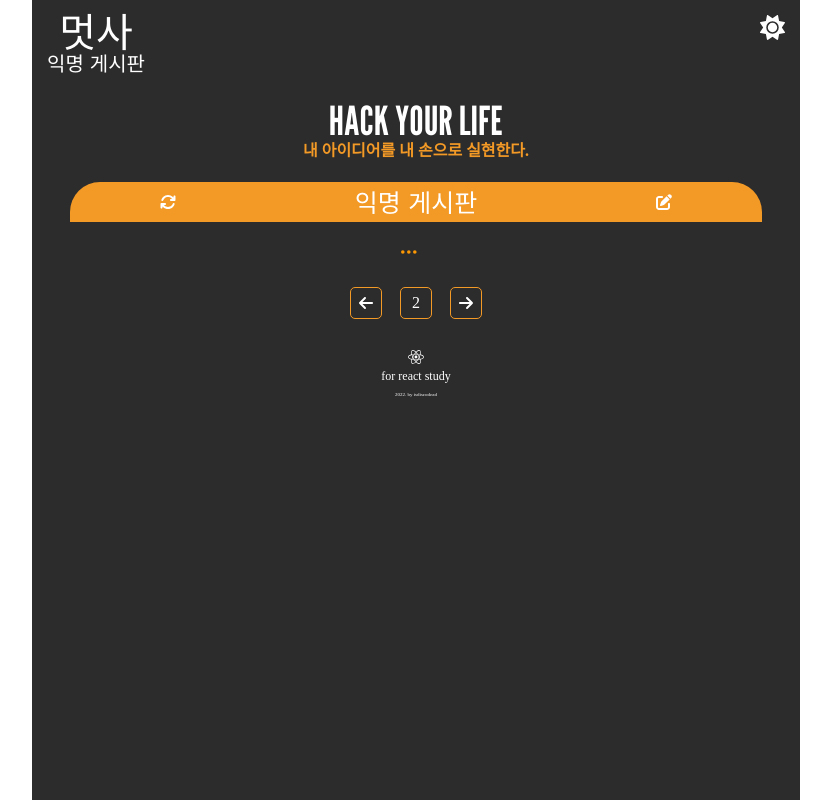
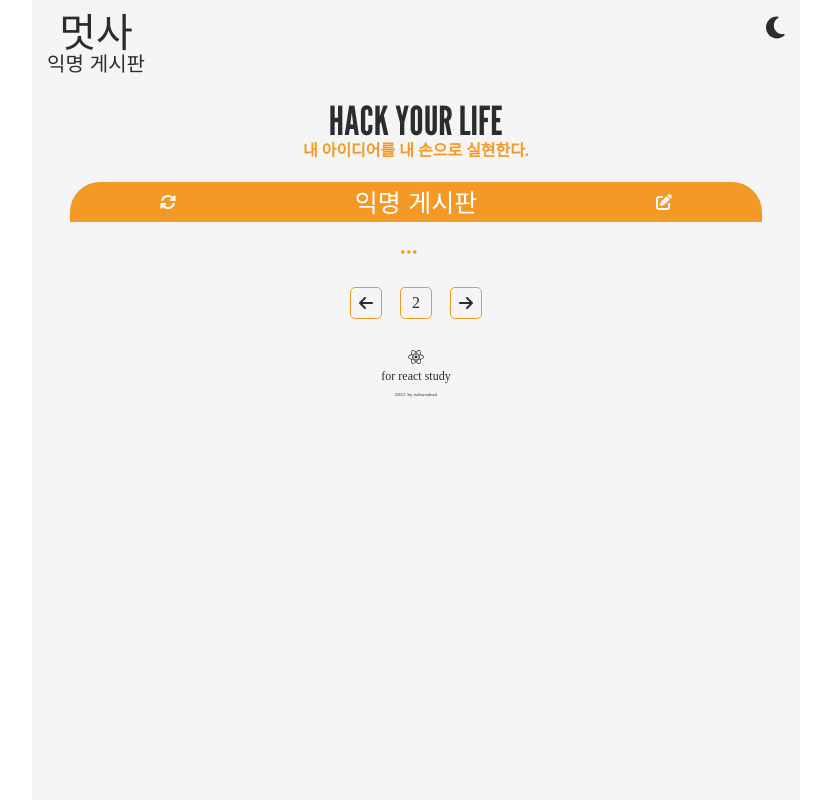
Before and after one commit to isdiscodead/like_lion_2022, a React (Create React App) app in the folder FEReact/react-study/: page / in a window 1280 px wide. Shown: the whole page, without its empty margins (224-1055 px from the left). Built offline with nearby package versions, Linux system fonts and the light colour scheme.

Commit message:
seperate Header and Slogun component

```diff
--- a/FEReact/react-study/src/App.jsx
+++ b/FEReact/react-study/src/App.jsx
@@ -1,10 +1,11 @@
+import React, { useState } from "react";
+
 // 작성한 styled components
 import {
     EachPostLi,
     Footer,
     FooterBig,
     FooterSmall,
-    Header,
     LoadingDiv,
     LoadingImg,
     Main,
@@ -17,15 +18,11 @@ import {
     PostSection,
     PostTitle,
     PostTitleDiv,
-    SlogunBig,
-    SlogunSection,
-    SlogunSmall,
-    SubHeaderDiv,
-    TitleBig,
-    TitleLogoDiv,
-    TitleSmall,
 } from './styledComponent';
 
+// 묶어서 분리한 Component들
+import Header from './Header';
+import Slogun from './Slogun';
 
 // 아이콘 import
 // yarn add @fortawesome/free-solid-svg-icons @fortawesome/react-fontawesome @fortawesome/fontawesome-svg-core @fortawesome/free-brands-svg-icons
@@ -40,6 +37,7 @@ import {
 } from '@fortawesome/free-solid-svg-icons';
 import { FontAwesomeIcon } from '@fortawesome/react-fontawesome';
 import { faReact } from '@fortawesome/free-brands-svg-icons';
+
 import { darkTheme, lightTheme, GlobalStyles } from './styles';
 import { ThemeProvider } from 'styled-components';
 
@@ -49,7 +47,7 @@ import loadingIcon from './loading.svg';
 
 function App() {
     // 다크모드 구분 변수
-    const darkMode = true;
+    const [darkMode, setDarkMode] = useState(false);
     // 로딩 중 여부
     const loading = true;
     // 포스트 존재 여부
@@ -59,22 +57,9 @@ function App() {
         <ThemeProvider theme={darkMode ? darkTheme : lightTheme}>
             <GlobalStyles/>
             <MediaDiv>
-                <Header>
-                    <TitleLogoDiv>
-                        <TitleBig>멋사</TitleBig>
-                        <TitleSmall>익명 게시판</TitleSmall>
-                    </TitleLogoDiv>
-                    <SubHeaderDiv>
-                        { darkMode ? <div><FontAwesomeIcon icon={faSun}/></div> : <div><FontAwesomeIcon icon={faMoon}/></div> }
-                    </SubHeaderDiv>
-                </Header>
-
+                <Header darkMode={darkMode} setDarkMode={setDarkMode}/>
                 <Main>
-                    <SlogunSection>
-                        <SlogunBig>HACK YOUR LIFE</SlogunBig>
-                        <SlogunSmall>내 아이디어를 내 손으로 실현한다.</SlogunSmall>
-                    </SlogunSection>
-
+                    <Slogun/>
                     <PostSection>
                         <PostTitleDiv>
                             <FontAwesomeIcon icon={faArrowsRotate}/>
--- /dev/null
+++ b/FEReact/react-study/src/Header.jsx
@@ -0,0 +1,39 @@
+import {
+  HeaderDiv,
+  TitleLogoDiv,
+  TitleBig,
+  TitleSmall,
+  SubHeaderDiv,
+} from "./styledComponent";
+
+import { FontAwesomeIcon } from "@fortawesome/react-fontawesome";
+import { faSun, faMoon } from "@fortawesome/free-solid-svg-icons";
+
+function Header({ darkMode, setDarkMode }) {
+
+    const toggleDarkMode = () => {
+        setDarkMode((darkMode)=> !darkMode);
+    };
+
+    return (
+        <HeaderDiv>
+            <TitleLogoDiv>
+                <TitleBig>멋사</TitleBig>
+                <TitleSmall>익명 게시판</TitleSmall>
+            </TitleLogoDiv>
+            <SubHeaderDiv>
+                {darkMode ? (
+                <div>
+                    <FontAwesomeIcon icon={faSun} onClick={toggleDarkMode} />
+                </div>
+                ) : (
+                <div>
+                    <FontAwesomeIcon icon={faMoon} onClick={toggleDarkMode} />
+                </div>
+                )}
+            </SubHeaderDiv>
+        </HeaderDiv>
+    );
+}
+
+export default Header;
--- /dev/null
+++ b/FEReact/react-study/src/Slogun.jsx
@@ -0,0 +1,16 @@
+import React from 'react'
+
+import {
+    SlogunBig,
+    SlogunSection,
+    SlogunSmall,
+} from './styledComponent';
+
+export default function Slogun() {
+  return (
+    <SlogunSection>
+        <SlogunBig>HACK YOUR LIFE</SlogunBig>
+        <SlogunSmall>내 아이디어를 내 손으로 실현한다.</SlogunSmall>
+    </SlogunSection>
+  )
+};
--- a/FEReact/react-study/src/styledComponent.js
+++ b/FEReact/react-study/src/styledComponent.js
@@ -10,7 +10,18 @@ export const MediaDiv = styled.div`
         width: 100%;
     }
 `;
-export const Header = styled.div`
+
+
+export const TitleLogoDiv = styled.div`
+    display: flex;
+    flex-direction: column;
+    justify-content: center;
+    align-items: center;
+    margin: 15px;
+    line-height: 1;
+`;
+
+export const HeaderDiv = styled.div`
     width: 768px;
     height: auto;
     display: flex;
@@ -21,15 +32,6 @@ export const Header = styled.div`
     @media screen and (max-width: 768px) {
         width: 100%;
     }
-`;
-
-export const TitleLogoDiv = styled.div`
-    display: flex;
-    flex-direction: column;
-    justify-content: center;
-    align-items: center;
-    margin: 15px;
-    line-height: 1;
 `;
 
 export const TitleBig = styled.span`
@@ -156,4 +158,5 @@ export const FooterSmall = styled.span`
     margin: 5px;
     font-size: 5px;
 `;
+
 // export default MediaDiv;
--- a/package.json
+++ b/package.json
@@ -1,5 +1,6 @@
 {
   "dependencies": {
+    "hooks": "^0.3.2",
     "styled-components": "^5.3.5"
   }
 }
```
Also changed, not shown: 1 other file (tests, documents, lock files or other folders).
